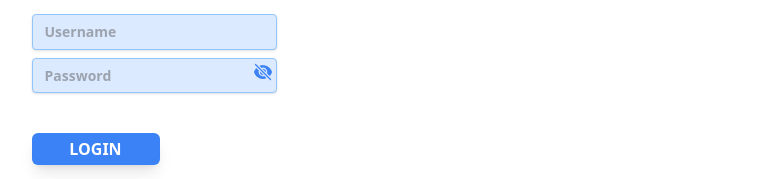
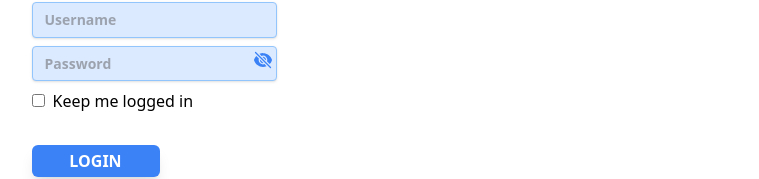
Before and after one commit to jespy2/storial-diff-stacks, a React (Create React App) app in the folder client/: page / in a window 1280 px wide. Shown: the part 362-541 px from the top of the page, without its empty margins (486-1245 px from the left). Built offline with nearby package versions, Linux system fonts and the light colour scheme.

Commit message:
setting up keeping user logged in

```diff
--- a/client/src/components/components/login/Login.tsx
+++ b/client/src/components/components/login/Login.tsx
@@ -14,6 +14,7 @@ export const Login = () => {
 		password: "",
 		username: "",
 	});
+	const [keepLoggedIn, setKeepLoggedIn] = useState<boolean>(false);
 	const dispatch = useDispatch<AppDispatch>();
 
 	const handleSubmit = async (e: { preventDefault: () => void }) => {
@@ -21,6 +22,7 @@ export const Login = () => {
 		const payload: IUser = userInput;
 
 		await dispatch(authThunks.loginUser(payload));
+		keepLoggedIn && localStorage.setItem("keepLoggedIn", "true");
 	};
 
 	const handleNotRegistered = async (e: { preventDefault: () => void }) => {
@@ -53,6 +55,7 @@ export const Login = () => {
 						}
 					/>
 				</label>
+
 				<label
 					className='block text-gray-400 text-sm font-bold mb-2'
 					htmlFor='password'
@@ -73,6 +76,20 @@ export const Login = () => {
 						/>
 					</div>
 				</label>
+
+				<div>
+					<label htmlFor='keep-logged-in'>
+						<input
+							name='keep-logged-in'
+							type='checkbox'
+							className="mr-2"
+							checked={keepLoggedIn}
+							onChange={() => setKeepLoggedIn(!keepLoggedIn)}
+						/>
+						Keep me logged in
+					</label>
+				</div>
+
 				<button className='submit-btn' type='submit'>
 					Login
 				</button>
--- a/client/src/components/components/logout/Logout.tsx
+++ b/client/src/components/components/logout/Logout.tsx
@@ -12,6 +12,7 @@ export const Logout = () => {
 
   const onLogout = () => {
     dispatch(logoutUser());
+    localStorage.setItem("keepLoggedIn", "false");
     navigate('/');
    };
 
--- a/client/src/components/components/signup/Signup.tsx
+++ b/client/src/components/components/signup/Signup.tsx
@@ -14,6 +14,7 @@ export const Signup = () => {
     password: '',
     username: ''
   });
+	const [keepLoggedIn, setKeepLoggedIn] = useState<boolean>(false);
   const dispatch = useDispatch<AppDispatch>();
 
   const handleSubmit = async (e: { preventDefault: () => void }) => {
@@ -21,6 +22,7 @@ export const Signup = () => {
     const payload: IUser = userInput;
 
     await dispatch(authThunks.createUser(payload))
+		keepLoggedIn && localStorage.setItem("keepLoggedIn", "true");
   };
 
 	const handleIsRegistered = async (e: { preventDefault: () => void }) => {
@@ -76,6 +78,18 @@ export const Signup = () => {
 						/>
 					</div>
         </label>
+        <div>
+					<label htmlFor='keep-logged-in'>
+						<input
+							name='keep-logged-in'
+							type='checkbox'
+							className="mr-2"
+							checked={keepLoggedIn}
+							onChange={() => setKeepLoggedIn(!keepLoggedIn)}
+						/>
+						Keep me logged in
+					</label>
+				</div>
         <button className='submit-btn' type="submit">Sign Up</button>
       </form>
 			<h3
```
Also changed, not shown: 2 other files (tests, documents, lock files or other folders).
